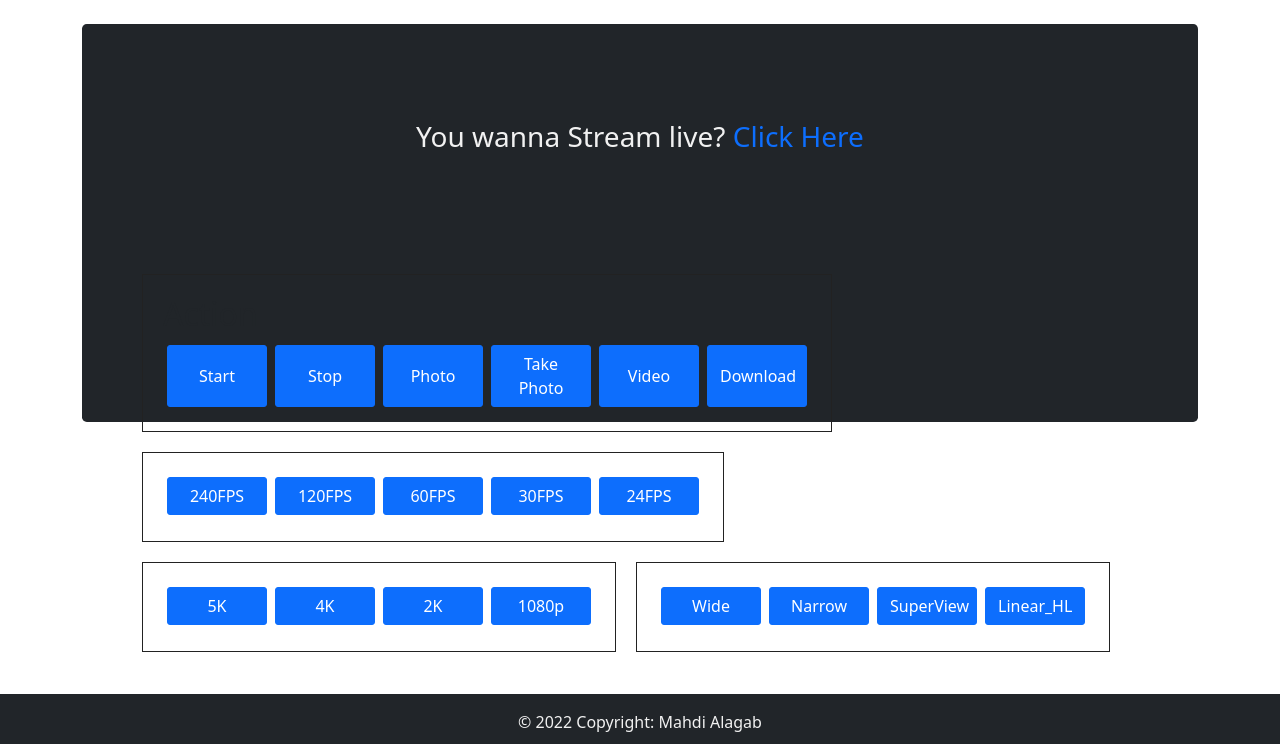
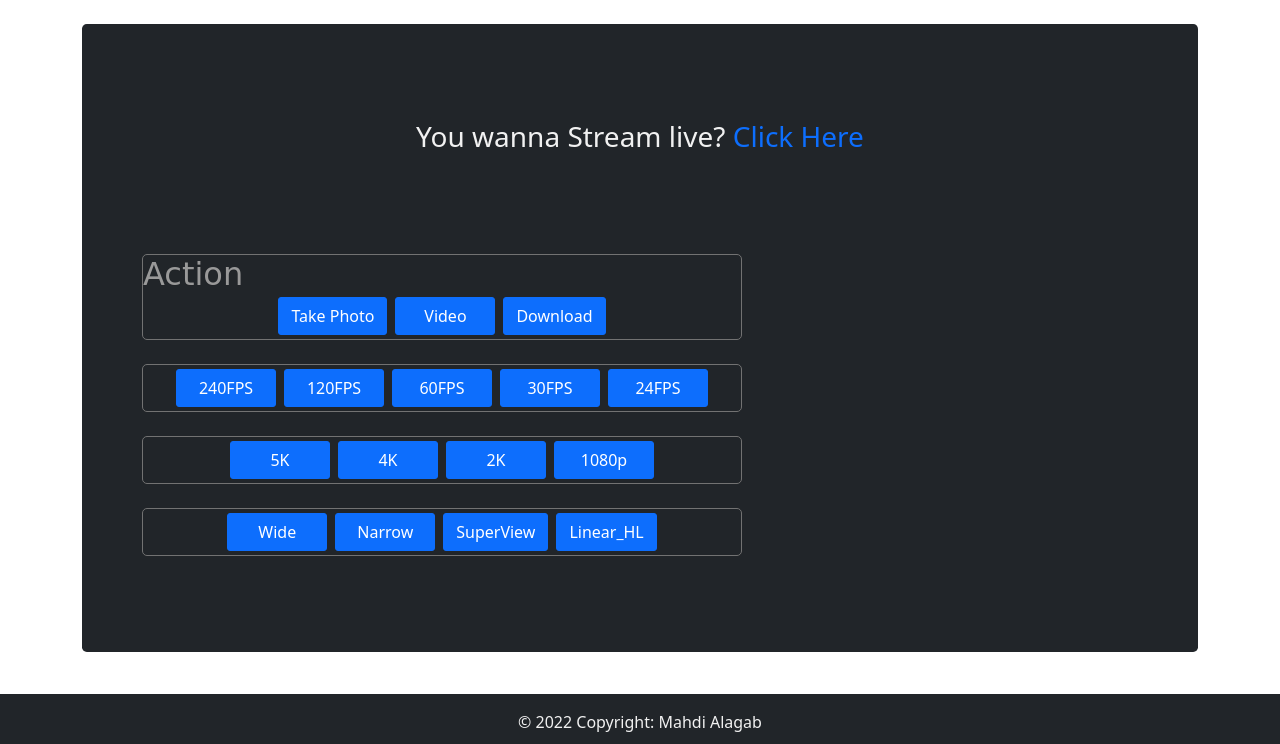
Before and after one commit to MaHDiaLaGaB/cs50-final-project, a Flask app: page /live in a window 1280 px wide. Shown: the part 56-800 px from the top of the page. Run offline with Flask 2, Linux system fonts and the light colour scheme; the visitor is signed in with stand-in values (Sample User, id 1); some libraries are stand-ins or nearby versions.

Commit message:
css changes

```diff
--- a/project/main/live.py
+++ b/project/main/live.py
@@ -37,7 +37,8 @@ class VideoStreaming(object):
 
     # recording functions --------->
     def record_resolution(self, width, height):
-
+        if self.cap is None:
+            return
         self.cap.set(3, width)
         self.cap.set(4, height)
 
@@ -80,7 +81,8 @@ class VideoStreaming(object):
     # --- recording function ----
 
     def record(self):
-
+        if self.cap is None:
+            return
         while True:
             self.start_record().write(self.gen_frame()[1])
 
--- a/project/main/views.py
+++ b/project/main/views.py
@@ -8,9 +8,7 @@ main = Blueprint('main', __name__)
 
 
 CAMERA_CONTROL = {
-    'Start': "start",  # shutter on
-    'Stop': "stop",  # shutter off
-    'Photo': "photo",  # photo mode
+
     'Take Photo': "take_photo",
     'Video': "video",  # video mode
     'Download': "download"  # downlaod media
@@ -103,6 +101,7 @@ def videoPlayer():
         elif request.form.get('stop') == 'Stop':
             del cam
         elif request.form.get('record') == 'Record':
+            cam.start()
             cam.record()
             thread = Thread(target=cam.record)
             thread.start()
--- a/project/static/style.css
+++ b/project/static/style.css
@@ -85,31 +85,33 @@ bady{
 .btn{
   margin: 4px;
   padding: auto;
-  width: 100px;
+  min-width: 100px;
+  width: auto;
 }
 
 fieldset {
-  border: 1px solid #222;
-  margin: 20px 0 0 0;
-  min-height: 90px;
-  line-height: 90px;
-  position: relative;
-  float: left;
-  margin-right: 20px;
-  padding: 20px;
+  border: 1px solid rgb(114, 114, 114);
+  border-radius: 5px;
+  max-width: 600px;
+  max-height: 250px;
+
+  /* margin: 20px 0 0 0; */
+  /* min-height: 90px;
+  line-height: 90px; */
+  /* position: relative; */
+  /* float: left; */
+  /* margin-right: 20px; */
+  /* padding: 20px; */
 }
-/* fieldset h2 {
+fieldset h2 {
   font-family: 'Lobster', cursive;
   font-weight: normal;
-  text-shadow: 0 1px 0 rgba(255, 255, 255, .12);
+  color: #999;
+  text-shadow: 0 1px 0 rgba(36, 36, 36, 0.12);
   display: inline-block;
   margin: 0;
-  line-height: 1.5;
-  position: absolute;
-  top: -20px;
-  background: url('http://www.bradysammons.com/codepen/darkui/noise.png') repeat;
-  padding: 0 5px 0 10px;
-} */
+
+}
 
 
 
```
Also changed, not shown: README.md.
